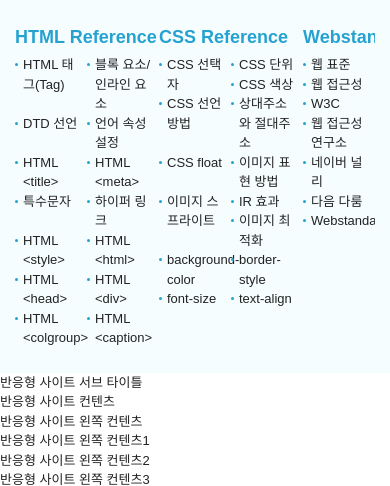
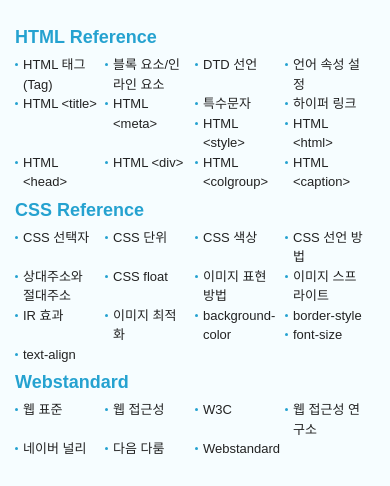
Before and after one commit to TeenieTech/responsive_copycat, a plain HTML site: page index.html in a window 390 px wide. Shown: the part 328-814 px from the top of the page. Drawn offline with Linux system fonts and the light colour scheme.

Commit message:
Update css 'li:hover a:after'

```diff
--- a/css/style.css
+++ b/css/style.css
@@ -79,10 +79,24 @@
 .nav > div {float: left; width: 40%;}
 .nav > div:last-child {width: 20%;}
 .nav > div ol {overflow: hidden;}
-.nav > div li {float: left; width: 50%; position: relative; padding:0 8px; box-sizing: border-box; transition: box-shadow 0.3s ;}
-.nav > div li:hover {
-	box-shadow: inset 0px -4px 0px rgba(32, 70, 88, 0.8);
+.nav > div li {float: left; width: 50%; position: relative; padding:0 8px; box-sizing: border-box;}
+
+/* 밑의 after 가상요소 길이를 li의 컨텐츠 길이로 적용!! 중요*/
+.nav > div li a {position: relative;}
+.nav > div li a:after {
+	content: '';
+	width: 0%; height: 2px;
+	background: #25aaad;
+	display: inline-block;
+	position: absolute; bottom: -2px; left: 0;
+	transition: all 0.2s ease-out;
 }
+.nav > div li:hover a:after {
+	width: 100%;
+}
+/*.nav > div li:hover {
+	box-shadow: inset 50px -4px 0px rgba(32, 70, 88, 0.8);
+}*/
 .nav > div li:before {
 	content: '';
 	width: 3px; height: 3px;
@@ -99,4 +113,10 @@
 @media (max-width: 1200px) {
 	.container {width: 100%;}
 	.row {padding: 0 15px;}
+	.nav div {width: 100%;}
+	.nav div:last-child {width: 100%;}
+	.nav >div li {width: 25%;}
+	.nav >div ol {padding-bottom: 5px}
+	.nav >div:last-child li {width: 25%;}
+
 }
```
